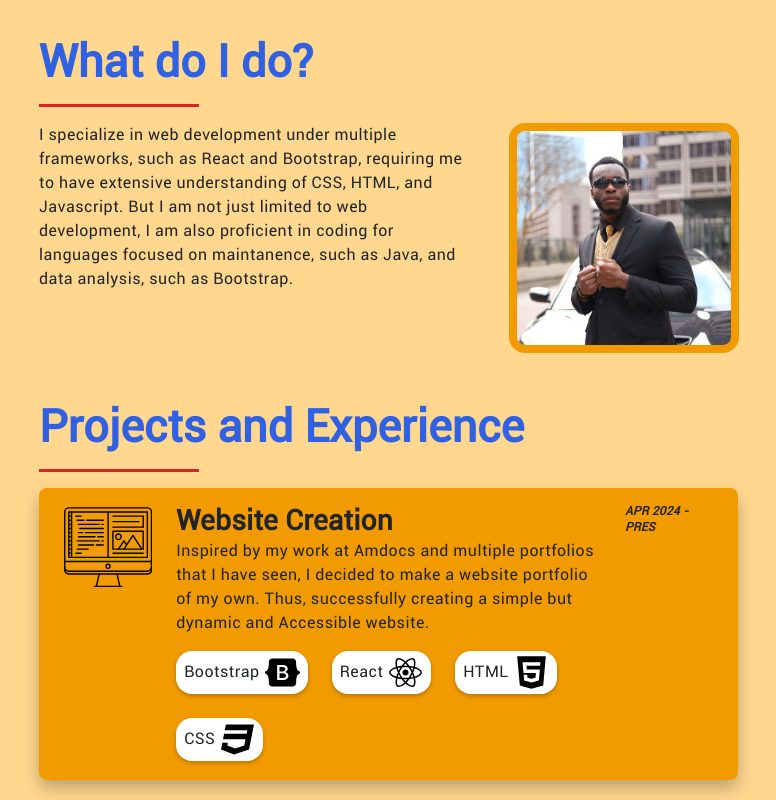
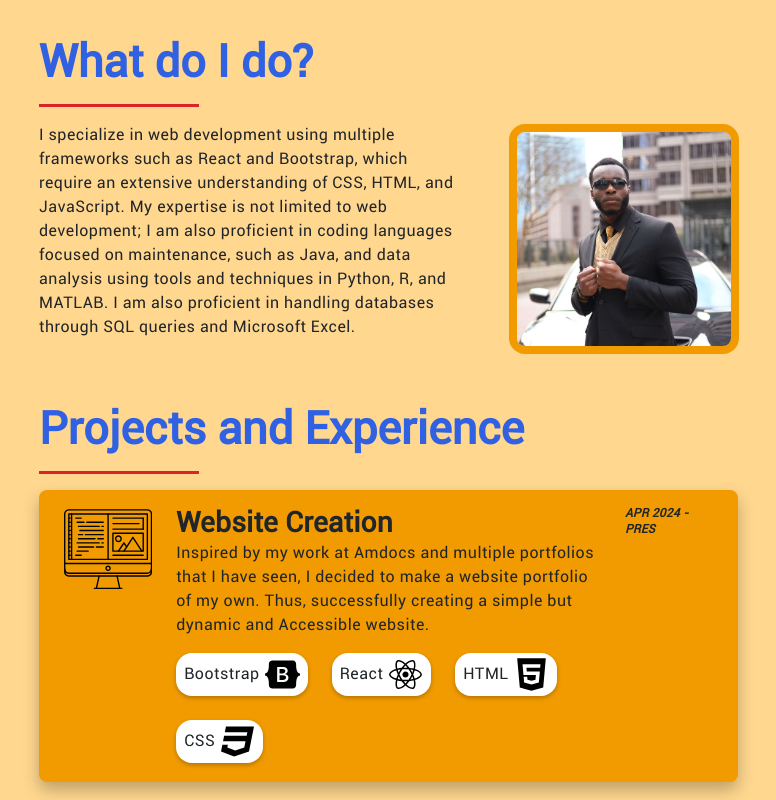
Before and after one commit to Smashthehedgehog/portfolio-fullstack, a React (Create React App) app in the folder frontend/: page / in a window 1280 px wide. Shown: the part 860-1660 px from the top of the page, without its empty margins (361-1137 px from the left). Built offline with nearby package versions, Linux system fonts and the light colour scheme.

Commit message:
Changed content with no links

```diff
--- a/frontend/src/App.css
+++ b/frontend/src/App.css
@@ -109,11 +109,19 @@
   margin-bottom: 1rem;
 }
 
+.sonic-card-no-link {
+  border-radius: 8px;
+  box-shadow: 0px 8px 16px 0px rgba(0,0,0,0.25);
+  width: 95%;
+  background-color: #f19b00;
+  padding: 15px 25px;
+}
+
 .sonic-card {
   border-radius: 8px;
   box-shadow: 0px 8px 16px 0px rgba(0,0,0,0.25);
   width: 95%;
-  background-color: #f19b00;
+  background-color: #00f19b;
   padding: 15px 25px;
   transition: box-shadow 0.5s;
 }
--- a/frontend/src/pages/Hobbies.js
+++ b/frontend/src/pages/Hobbies.js
@@ -36,7 +36,7 @@ const Hobbies = () => {
                 seen people create, and never looked back. For the past 4 years &#40;though on and off&#41; I've been notating sheet music from
                 songs in a concert band arrangement. Here are some examples of what I've done. </p>
                 <div className="justify-content-center d-flex">
-                    <div className="sonic-card mb-4">
+                    <div className="sonic-card-no-link mb-4">
                         <CarouselSlide imageURLs={musescore_image_set} />
                     </div>
                 </div>
@@ -58,7 +58,7 @@ const Hobbies = () => {
                     games worth their own weight. Here is a slideshow of some of my favorite video games of all time!
                 </p>
                 <div className="justify-content-center d-flex">
-                    <div className="sonic-card mb-4">
+                    <div className="sonic-card-no-link mb-4">
                         <CarouselSlide imageURLs={videogame_image_set} />
                     </div>
                 </div>
@@ -66,7 +66,7 @@ const Hobbies = () => {
                     just sandbox video games. As such, I've been playing through many of those type of games. Currently, this is the video game I'm on:
                 </p>
                 <div className="justify-content-center d-flex">
-                    <div className="sonic-card w-75 mb-4">
+                    <div className="sonic-card-no-link w-75 mb-4">
                         <img src={trails_of_cold_steel_two} className="object-fit-cover w-100 h-100 d-block"/>
                     </div>
                 </div>
--- a/frontend/src/pages/Home.js
+++ b/frontend/src/pages/Home.js
@@ -16,19 +16,19 @@ function Home() {
         <div data-aos="fade-left" className='topic-line sonic-red'></div>
         <div data-aos="fade-left" className='body-container row g-2 mb-5'>
             <div className="col-md-7 col-12">
-            <p className='subhead-1-large text-dark'>I specialize in web development under multiple frameworks,
-            such as React and Bootstrap, requiring me to have extensive understanding of CSS, HTML, and Javascript. But I
-            am not just limited to web development, I am also proficient in coding for languages focused on maintanence, such
-            as Java, and data analysis, such as Bootstrap.</p>
+            <p className='subhead-1-large text-dark'>I specialize in web development using multiple frameworks such as React and Bootstrap, which require
+                an extensive understanding of CSS, HTML, and JavaScript. My expertise is not limited to web development; I am also proficient in coding
+                languages focused on maintenance, such as Java, and data analysis using tools and techniques in Python, R, and MATLAB. I am also proficient
+                in handling databases through SQL queries and Microsoft Excel.</p>
             </div>
             <div className="col-md-5 col-12 justify-content-center align-items-center d-flex">
-            <img className='content-image' src={michael_about} width={'230rem'} height={'230rem'}></img>
+            <img className='content-image ' src={michael_about} width={'230rem'} height={'230rem'}></img>
             </div>
         </div>
         <p data-aos="fade-left" className='display-3-large sonic-blue-text'>Projects and Experience</p>
         <div data-aos="fade-left" className='topic-line sonic-red'></div>
         <div data-aos="fade-left" className='d-flex flex-column mb-5'>
-            <div className='sonic-card mb-4'>
+            <div className='sonic-card-no-link mb-4'>
             <div className='row'>
                 <div className='col-2'>
                     <svg width="100%" viewBox="0 0 1024 1024" class="icon"  version="1.1" xmlns="http://www.w3.org/2000/svg">
@@ -72,7 +72,7 @@ function Home() {
             </div>
             </div>
 
-            <div className='sonic-card mb-4'>
+            <div className='sonic-card-no-link mb-4'>
             <div className='row'>
                 <div className='col-2'>
                 <svg width="100%" viewBox="0 0 24 24" xmlns="http://www.w3.org/2000/svg">
```
